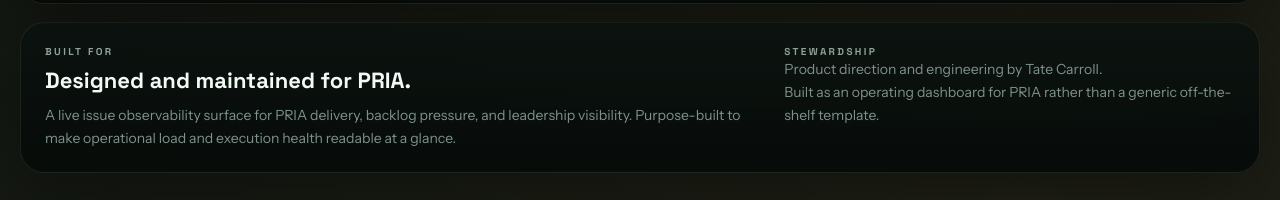
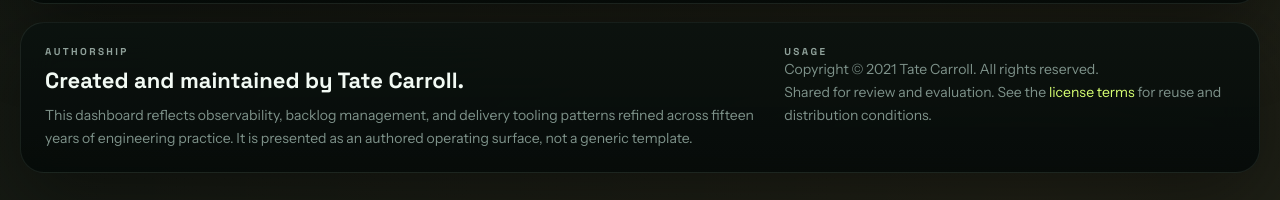
Before and after one commit to Tate5000/github-observeability-tool, a website: page index.html in a window 1280 px wide. Shown: the part 8110-8310 px from the top of the page. Drawn offline with Linux system fonts and the light colour scheme; no server answers.

Commit message:
Revert "Replace copyright footer with PRIA attribution"
This reverts commit 7cf25ecb32df2a8512e6001b5e4808e38eb4597a.

```diff
--- a/index.html
+++ b/index.html
@@ -791,18 +791,21 @@
       <footer class="panel footer">
         <div class="footer-grid">
           <div>
-            <div class="footer-kicker">Built For</div>
-            <div class="footer-title">Designed and maintained for PRIA.</div>
+            <div class="footer-kicker">Authorship</div>
+            <div class="footer-title">Created and maintained by Tate Carroll.</div>
             <div class="footer-copy">
-              A live issue observability surface for PRIA delivery, backlog pressure, and leadership visibility.
-              Purpose-built to make operational load and execution health readable at a glance.
+              This dashboard reflects observability, backlog management, and delivery tooling patterns refined across
+              fifteen years of engineering practice. It is presented as an authored operating surface, not a generic
+              template.
             </div>
           </div>
           <div>
-            <div class="footer-kicker">Stewardship</div>
-            <div class="footer-meta">Product direction and engineering by Tate Carroll.</div>
+            <div class="footer-kicker">Usage</div>
+            <div class="footer-meta">Copyright © 2021 Tate Carroll. All rights reserved.</div>
             <div class="footer-meta">
-              Built as an operating dashboard for PRIA rather than a generic off-the-shelf template.
+              Shared for review and evaluation. See the
+              <a class="footer-link" href="./LICENSE" target="_blank" rel="noreferrer">license terms</a>
+              for reuse and distribution conditions.
             </div>
           </div>
         </div>
```
Also changed, not shown: README.md, 1 other file.
